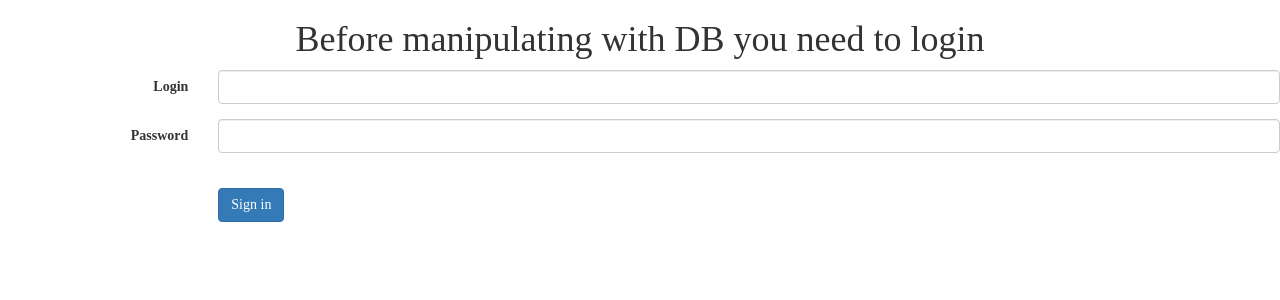
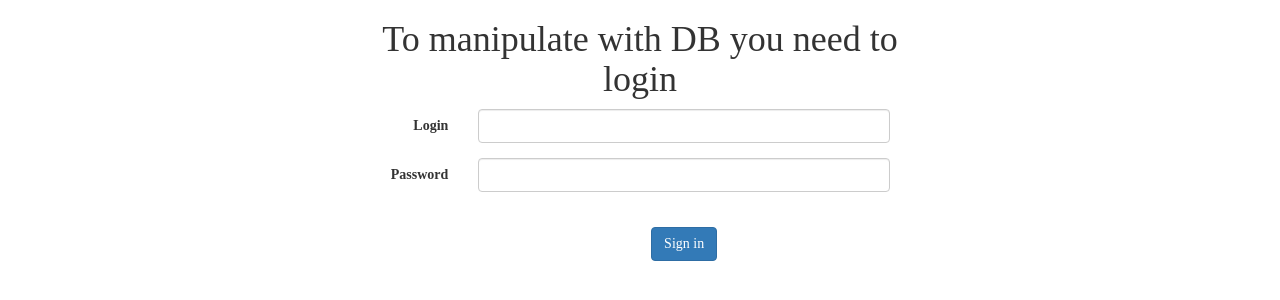
Before and after one commit to mpavlukhin/football-web, a Flask app: page /update in a window 1280 px wide. Shown: the top 300 px of the page. Run offline with Flask 2, Linux system fonts and the light colour scheme; some libraries are stand-ins or nearby versions.

Commit message:
Remake auth page design

```diff
--- a/templates/auth.html
+++ b/templates/auth.html
@@ -12,16 +12,17 @@
      <script src="./static/popupscript.js"></script>
 </head>
 <body>
-<form class="form-horizontal" method = "post">
+<div align="center">
+<form class="form-horizontal" method = "post" style="width:500px">
 
   <div class="form-group">
-      <h1><center>Before manipulating with DB you need to login</center></h1>
+      <h1><center>To manipulate with DB you need to login</center></h1>
     <label for="inputLogin3" class="col-sm-2 control-label" >Login</label>
     <div class="col-sm-10">
       <input type="login" width="40px" class="form-control" name ="login" size="100px">
     </div>
   </div>
-  <div class="form-group">
+  <div class="form-group" style = "formstyle">
     <label for="inputPassword3" class="col-sm-2 control-label">Password</label>
     <div class="col-sm-10">
       <input type="password" class="form-control" name = "password" width="100px">
@@ -31,12 +32,13 @@
     </div>
   </div>
 
+
   <div class="form-group">
     <div class="col-sm-offset-2 col-sm-10">
       <button type="submit" class="btn btn-primary" >Sign in</button>
     </div>
   </div>
 </form>
-
+</div>
 </body>
 </html>
```
